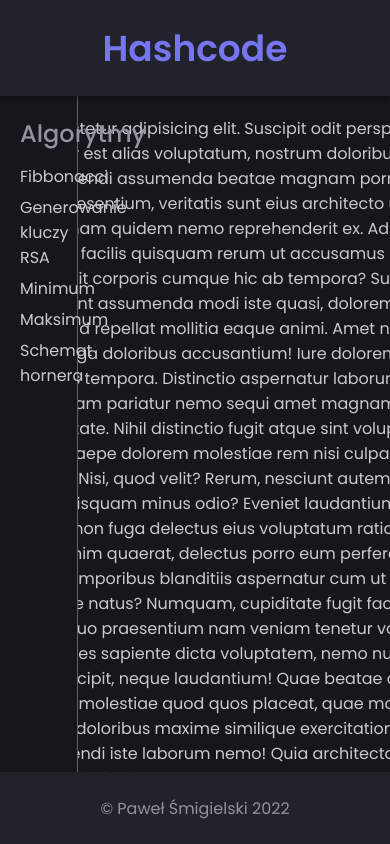
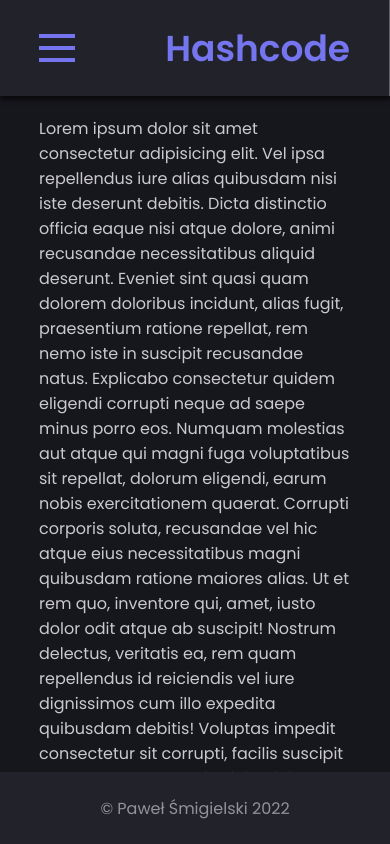
Before and after one commit to PSmigielski/hashcode, a React (Create React App) app: page / in a window 390 px wide. Built offline with nearby package versions, Linux system fonts and the light colour scheme.

Commit message:
add better styling and responsivness

```diff
--- a/public/index.html
+++ b/public/index.html
@@ -10,26 +10,19 @@
     <link href="https://fonts.googleapis.com/css2?family=Poppins:ital,wght@0,400;0,500;0,600;1,400;1,500;1,600&display=swap" rel="stylesheet">
     <meta
       name="description"
-      content="Web site created using create-react-app"
-    />
+      content="Web site created using create-react-app" />
     <link rel="apple-touch-icon" href="%PUBLIC_URL%/logo192.png" />
-    <!--
-      manifest.json provides metadata used when your web app is installed on a
-      user's mobile device or desktop. See https://developers.google.com/web/fundamentals/web-app-manifest/
-    -->
     <link rel="manifest" href="%PUBLIC_URL%/manifest.json" />
-    <!--
-      Notice the use of %PUBLIC_URL% in the tags above.
-      It will be replaced with the URL of the `public` folder during the build.
-      Only files inside the `public` folder can be referenced from the HTML.
-
-      Unlike "/favicon.ico" or "favicon.ico", "%PUBLIC_URL%/favicon.ico" will
-      work correctly both with client-side routing and a non-root public URL.
-      Learn how to configure a non-root public URL by running `npm run build`.
-    -->
     <style>
       body{
         overflow:hidden;
+        background-color: var(--background);
+        width: 100vw;
+        height: 100vh;
+      }
+      #root{
+        width: 100%;
+        height: 100%;
       }
     </style>
     <title>React App</title>
@@ -37,15 +30,5 @@
   <body>
     <noscript>You need to enable JavaScript to run this app.</noscript>
     <div id="root"></div>
-    <!--
-      This HTML file is a template.
-      If you open it directly in the browser, you will see an empty page.
-
-      You can add webfonts, meta tags, or analytics to this file.
-      The build step will place the bundled scripts into the <body> tag.
-
-      To begin the development, run `npm start` or `yarn start`.
-      To create a production bundle, use `npm run build` or `yarn build`.
-    -->
   </body>
 </html>
--- /dev/null
+++ b/src/components/Burger/index.css
@@ -0,0 +1,19 @@
+.burger{
+    display: none;
+}
+.buger__strip1, .buger__strip2, .buger__strip3{
+    width: 36px;
+    height: 4px;
+    background-color: var(--cta);
+}
+.buger__strip2{
+    margin: 8px 0px 8px 0px;
+}
+@media screen and (max-width: 1548px) {
+    .burger{
+        display: flex;
+        align-items: center;
+        justify-content: space-around;
+        flex-direction: column;
+    }
+}
--- /dev/null
+++ b/src/components/Burger/index.jsx
@@ -0,0 +1,12 @@
+import "./index.css"
+const Burger = () => {
+    return (
+        <div className="burger">
+            <div className="buger__strip1"></div>
+            <div className="buger__strip2"></div>
+            <div className="buger__strip3"></div>
+        </div>
+    );
+}
+
+export default Burger;
--- a/src/components/Footer/index.css
+++ b/src/components/Footer/index.css
@@ -1,5 +1,5 @@
 .footer{
-    width: 100vw;
+    width: 100%;
     height: 72px;
     display: flex;
     align-items: center;
--- a/src/components/Menu/index.css
+++ b/src/components/Menu/index.css
@@ -1,11 +1,8 @@
 .menu{
-    width: 20%;
-    height: 100vh;
-    position: absolute;
-    top:0px;
-    left: 0px;
-    padding-left: 20px;
-    padding-top: 116px;
+    width: 100%;
+    min-width: 316px;
+    height: 100%;
+    padding: 20px 0px 0px 30px;
     border-right: 1px solid var(--accent);
     background-color: var(--background);
 }
--- a/src/components/Navbar/index.css
+++ b/src/components/Navbar/index.css
@@ -5,14 +5,29 @@
     display: flex;
     align-items: center;
     justify-content: space-around;
-    box-shadow: 0px 4px 4px rgba(0, 0, 0, 0.25);
-    position: -webkit-sticky;
-    position: sticky;
+    box-shadow: 0px 4px 4px rgba(0, 0, 0, 0.55);
+    border-right: 1px solid var(--accent);
+    position: relative;
     z-index: 2;
     top: 0px;
 }
-.logo{
+.navbar__content{
+    width: 80%;
+    height: 100%;
+    display: flex;
+    align-items: center;
+    justify-content: space-around;
+}
+.navbar__logo{
     color: var(--cta);
     font-size: 36px;
     font-family: 'Poppins', sans-serif;
 }
+a{
+    text-decoration: none;
+}
+@media screen and (max-width: 1548px) {
+    .navbar__content{
+        justify-content: space-between;
+    }
+}
--- a/src/components/Navbar/index.jsx
+++ b/src/components/Navbar/index.jsx
@@ -1,8 +1,13 @@
+import { Link } from "react-router-dom";
+import Burger from "../Burger";
 import "./index.css";
 const Navbar = () => {
     return (
         <nav className="navbar">
-            <h1 className="logo">Hashcode</h1>
+            <div className="navbar__content">
+                <Burger />
+                <Link to="/"><h1 className="navbar__logo">Hashcode</h1></Link>
+            </div>
         </nav>
     );
 }
--- a/src/pages/App/index.css
+++ b/src/pages/App/index.css
@@ -1,9 +1,45 @@
 .app{
     width: 100%;
-    min-height: 100%;
+    height: 100%;
     display: flex;
-    align-items: center;
-    justify-content: flex-start;
+    align-items: flex-start;
+    justify-content: center;
     flex-direction: column;
     overflow-x: unset;
 }
+.app__body{
+    width: 100%;
+    height: calc(100% - 168px);
+    display: flex;
+    align-items: flex-start;
+    justify-content: space-around;
+}
+.app__content{
+    width: 100%;
+    height: 100%;
+    display: flex;
+    align-items: center;
+    justify-content: center;
+}
+.app__menu{
+    width: 20%;
+    height: calc(100% - 96px);
+    position: absolute;
+    bottom: 0px;
+    left: 0px;
+    display: flex;
+    align-items: flex-start;
+    justify-content: space-around;
+}
+@media screen and (max-width: 1548px) {
+    .app__menu{
+        display: none;
+    }
+    .app__content{
+        width: 100%;
+        height: 100%;
+        display: flex;
+        align-items: flex-start;
+        justify-content: space-around;
+    }
+}
--- a/src/pages/App/index.jsx
+++ b/src/pages/App/index.jsx
@@ -8,8 +8,14 @@ const App = () => {
     return (
         <div className="app">
             <Navbar />
-            <Menu />
-            <Outlet />
+            <div className="app__body">
+                <div class="app__menu">
+                    <Menu />
+                </div>
+                <div className="app__content">
+                    <Outlet />
+                </div>
+            </div>
             <Footer />
         </div>
     )
--- a/src/pages/Home/index.css
+++ b/src/pages/Home/index.css
@@ -1,17 +1,26 @@
 .home{
-    height: calc(100vh - 168px);
+    height: 100%;
     width: 100%;
+    padding-top: 20px;
     background-color: var(--background);
     color: var(--secondary-text);
     font-family: 'Poppins', sans-serif;
     display: flex;
     align-items: center;
-    justify-content: flex-start;
-    flex-direction: column;
-    overflow-y: scroll;
+    justify-content: space-around;
+    overflow: scroll;
 }
 .home__content{
-    padding-top: 20px;
-    width: 800px;
+    width: 80%;
     height: 100%;
+    max-width: 800px;
+    max-height: fit-content;
 }
+@media screen and (max-width: 1548px) {
+    .home{
+        width: 100%;
+    }
+    .home__content{
+        max-width: none;
+    }
+}
--- a/src/pages/Home/index.jsx
+++ b/src/pages/Home/index.jsx
@@ -4,21 +4,26 @@ const Home = () => {
     return (
         <div className="home">
             <div className="home__content">
-                Lorem, ipsum dolor sit amet consectetur adipisicing elit. Suscipit odit perspiciatis eligendi nisi nobis facere aliquam voluptatem in dolor est alias voluptatum, nostrum doloribus laboriosam. Eaque perferendis dicta esse impedit?
-                Eligendi assumenda beatae magnam porro fugit impedit at. Provident sit beatae quos dolor praesentium, veritatis sunt eius architecto ullam fugiat reiciendis? Incidunt provident libero, cumque nam quidem nemo reprehenderit ex.
-                Adipisci, dolorem consectetur! Culpa placeat tenetur facilis quisquam rerum ut accusamus iste, assumenda harum quibusdam aliquam mollitia impedit corporis cumque hic ab tempora? Suscipit autem eaque iure neque odio! Id?
-                Facilis quos, deserunt assumenda modi iste quasi, dolorem error nemo quisquam ratione accusantium commodi illo id repellat mollitia eaque animi. Amet neque repellat consequatur ut harum reiciendis fuga doloribus accusantium!
-                Iure doloremque debitis reprehenderit non veritatis delectus tempora. Distinctio aspernatur laborum consequuntur dolores error repudiandae repellat dicta ullam pariatur nemo sequi amet magnam voluptatibus ex, temporibus, placeat id vitae cupiditate.
-                Nihil distinctio fugit atque sint voluptatem laudantium, quod vero cum esse, aperiam, cumque saepe dolorem molestiae rem nisi culpa labore inventore neque autem quae ipsum tempora nobis. Nisi, quod velit?
-                Rerum, nesciunt autem temporibus nam facere animi officia non, molestiae quo quisquam minus odio? Eveniet laudantium, dolorum nesciunt culpa odio architecto quod, rerum non fuga delectus eius voluptatum ratione esse.
-                Odio iste molestiae cumque repudiandae! Enim quaerat, delectus porro eum perferendis minus doloribus explicabo, consequuntur deleniti, temporibus blanditiis aspernatur cum ut magni impedit tempora unde tenetur autem. Impedit, neque natus?
-                Numquam, cupiditate fugit facere, mollitia itaque reprehenderit magnam sapiente, quo praesentium nam veniam tenetur voluptatibus inventore sequi? Dolorum libero sunt voluptates sapiente dicta voluptatem, nemo numquam, repellat obcaecati quibusdam veritatis.
-                Suscipit, neque laudantium! Quae beatae adipisci repellat doloribus. Vitae est itaque nostrum molestiae quod quos placeat, quae mollitia totam quam animi tempore deleniti iste quo, voluptas doloribus maxime similique exercitationem.
-                Dolore a quae ducimus laboriosam rerum at, eligendi iste laborum nemo! Quia architecto unde, odio explicabo magni atque placeat dicta officia! Distinctio dolorem labore voluptatum nostrum optio enim? Alias, voluptate!
-                Earum esse praesentium velit eaque, nostrum nulla at mollitia illo odio quae error eveniet tenetur enim assumenda eligendi ab hic laudantium quod corrupti ipsam iure quis amet iste. Nobis, sint.
-                Exercitationem voluptatum ipsa magni unde similique architecto et, provident dolorum consequuntur, deserunt optio vel fugit accusamus, harum laudantium consequatur assumenda. Deserunt quae veniam reiciendis similique doloremque magni numquam praesentium est.
-                Delectus doloremque unde, nobis quisquam omnis, ea est dignissimos, magni quam fuga laborum. Perspiciatis provident sed repudiandae voluptas minima pariatur, quis odio iste beatae, dolores laudantium illo qui, autem distinctio?
-                Nam vitae reiciendis natus eos error placeat quam voluptatum quis illum possimus quasi sunt blanditiis facilis, expedita reprehenderit est excepturi cum quaerat ipsa, consectetur aliquam architecto dolor ipsam veritatis. Impedit?
+                Lorem ipsum dolor sit amet consectetur adipisicing elit. Vel ipsa repellendus iure alias quibusdam nisi iste deserunt debitis. Dicta distinctio officia eaque nisi atque dolore, animi recusandae necessitatibus aliquid deserunt.
+                Eveniet sint quasi quam dolorem doloribus incidunt, alias fugit, praesentium ratione repellat, rem nemo iste in suscipit recusandae natus. Explicabo consectetur quidem eligendi corrupti neque ad saepe minus porro eos.
+                Numquam molestias aut atque qui magni fuga voluptatibus sit repellat, dolorum eligendi, earum nobis exercitationem quaerat. Corrupti corporis soluta, recusandae vel hic atque eius necessitatibus magni quibusdam ratione maiores alias.
+                Ut et rem quo, inventore qui, amet, iusto dolor odit atque ab suscipit! Nostrum delectus, veritatis ea, rem quam repellendus id reiciendis vel iure dignissimos cum illo expedita quibusdam debitis!
+                Voluptas impedit consectetur sit corrupti, facilis suscipit totam tempora omnis nihil minima tempore, inventore autem quos pariatur repudiandae nisi, eveniet sapiente. Molestiae vero iste esse possimus maxime necessitatibus, consequuntur fuga!
+                Asperiores ipsam ut amet non nam quae molestias quis excepturi atque eveniet, hic provident voluptate maiores, labore fugiat aut ullam. Reiciendis facilis expedita soluta odio atque consectetur provident laboriosam vel.
+                Ullam explicabo dignissimos, laudantium ab ea nisi quae autem quisquam, saepe delectus porro molestias quod, commodi repellendus maxime nihil impedit labore ut sunt? Qui harum cumque cum rerum nemo dignissimos.
+                Cupiditate voluptatem qui quidem quaerat, ex aut sint animi. Repellendus quod ex asperiores optio ullam est consequatur quam illum, culpa maiores explicabo magni nobis itaque ad nam eius neque dignissimos?
+                Veniam natus, perspiciatis officiis, quidem, architecto libero minima sapiente vitae veritatis autem quis quaerat aperiam. Pariatur quod sequi inventore explicabo ex sit quae et esse, voluptates, fuga illo. Animi, quo.
+                Provident aliquam dolore facilis hic eligendi tempora dolores distinctio in amet cumque officiis, iure odio atque esse natus dolorum impedit debitis exercitationem dignissimos est maxime repellat? Soluta ea praesentium libero!
+                Harum, eligendi fugit! Commodi, maiores. Iusto nam, repudiandae quia, facere id, voluptates beatae amet in officia recusandae eos itaque aspernatur sint sapiente at consequatur? Officia eligendi esse expedita impedit ducimus?
+                Suscipit ratione aliquid rem aut, amet eius! Obcaecati provident vel nulla at quo, quos quis autem dolorum, rerum, ducimus aliquid dolores sequi quisquam atque beatae aut. Atque, minima sequi. Tempora!
+                Ea aut ratione, necessitatibus labore in nihil possimus deleniti. Qui illo ipsam, magni similique sapiente provident beatae necessitatibus ipsa, porro maiores sequi fuga exercitationem, nihil facere velit consequatur. Id, modi?
+                Voluptatem officia corporis maxime maiores et error doloribus aspernatur veniam ipsa, fuga atque repudiandae. Maxime sapiente soluta fugiat aliquid, ducimus, ea quibusdam, eum sequi blanditiis vitae sunt! Sunt, quam modi!
+                Voluptatibus, voluptas necessitatibus placeat alias fugit officiis autem quasi aut velit molestiae amet sint veniam a vel! Veniam quas sed expedita eos repellat consequuntur ipsa illo excepturi, unde veritatis sit?
+                Optio nihil unde aut iusto distinctio accusamus voluptate incidunt porro laboriosam sequi debitis perspiciatis velit adipisci quos illo est alias doloremque voluptas, in autem! Officiis tenetur fugiat totam quae ex!
+                Consequatur cum fuga dolor nostrum, ad reprehenderit aliquam eos nisi voluptatem numquam assumenda voluptatum sequi optio itaque, vitae illum facilis aspernatur, quibusdam totam earum. Iusto quidem cum commodi ipsam consequatur.
+                Pariatur voluptatibus, amet, quae vero sequi praesentium quas, minus eligendi sit cumque labore exercitationem ipsam. Incidunt tempore expedita, illum deserunt cumque adipisci voluptate vero veniam nemo maiores autem rem vel.
+                Provident, animi numquam aliquid eos molestias quae tenetur, nostrum repellendus nesciunt quo voluptates. Perspiciatis, laborum aspernatur nesciunt minus laudantium aliquid deleniti fuga dignissimos, obcaecati quos vel in, magni architecto blanditiis.
+                Dolore quasi vitae labore amet natus eius veritatis iure, tempora minus illum saepe corporis modi? Aspernatur facere soluta laborum eveniet omnis est, rerum animi fugit, quaerat illum beatae assumenda quia.
             </div>
         </div>
     )
```
